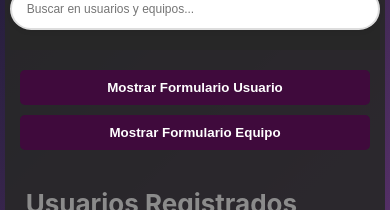
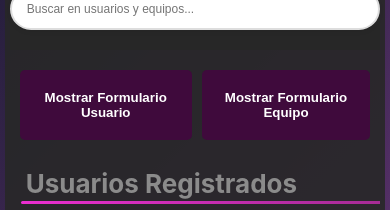
Before and after one commit to odeado/gestion-usuarios-equipos, a React (Create React App) app: page / in a window 390 px wide. Shown: the part 172-382 px from the top of the page. Built offline with nearby package versions, Linux system fonts and the light colour scheme; no server answers; the database is empty.

Commit message:
agregamos touch

```diff
--- a/src/App.css
+++ b/src/App.css
@@ -43,7 +43,7 @@ html, body, #root {
 
 .app-header {
   text-align: center;
-
+  color: #ffffff;
   padding: 0px;
   margin: 0px;
 
@@ -246,7 +246,7 @@ html, body, #root {
   background-color: #3f0a3c;
   color: white;
   border: none;
-  padding: 10px 15px;
+  padding: 30px 35px;
 
   border-radius: 5px;
   cursor: pointer;
@@ -401,13 +401,26 @@ html, body, #root {
 
    .form-toggle-buttons {
     display: flex;
-    flex-direction: column;
+    flex-direction: row;
+    gap: 10px;
   }
 
-  .toggle-form-btn {
-    margin-bottom: 10px;
-    width: 100%;
-  }
+ .toggle-form-btn {
+  background-color: #3f0a3c;
+  color: white;
+  border: none;
+  padding: 20px 20px;
+
+  border-radius: 5px;
+  cursor: pointer;
+  transition: all 0.3s ease;
+  font-weight: bold;
+}
+
+.toggle-form-btn:hover {
+  background-color: #070406;
+  transform: translateY(-2px);
+}
 
 
 
--- a/src/components/EquipDetailsModal.css
+++ b/src/components/EquipDetailsModal.css
@@ -30,14 +30,11 @@
 }
 
 
-/* Estilos para modo edición */
-.image-upload-container {
-  margin-bottom: 20px;
-}
+
 
 .image-previewE {
   display: flex;
-  flex-direction: column-reverse;
+  gap: 10px;
   flex-wrap: wrap;
   align-items: center;
   margin-top: 10px;
@@ -337,7 +334,17 @@
   cursor: pointer;
 }
 
+  .modal-headerE {
+    display: flex;
+    color: #f1f1f1;
+
+  }
+
 @media (max-width: 768px) {
+
+
+
+
   .equipment-data-section {
     width: 100%;
     padding: 10px;
@@ -356,18 +363,18 @@
   .edit-form {
   display: flex;
   flex-direction: row;
-  gap: 20px;
+  gap: 5px;
   width: 100%;
 }
 
   .modal-contentE {
     display: flex;
     flex-direction: column;
-    max-width: 100%;
+
     flex-wrap: nowrap;
-    width: 90%;
-    height: auto;
-    max-height: 100vh;
+
+
+    height: 100vh;
     overflow-y: auto;
   }
 
@@ -376,6 +383,32 @@
     display: flex;
     flex-direction: column;
     gap: 10px;
+  }
+
+  .image-upload-container {
+    margin-bottom: 10px;
+    width: 50%;
+  }
+
+  .form-groupE {
+    width: max-content;
+    margin-bottom: 15px;
+  }
+
+  .form-groupDatosE {
+    width: 50%;
+  }
+
+  .modal-bodyE {
+    padding: 10px;
+    overflow-y: auto; /* Permite el scroll interno */
+    flex: 1;
+  }
+
+  .modal-headerE {
+    display: flex;
+    color: #f1f1f1;
+
   }
 
 .form-groupE label {
@@ -393,4 +426,12 @@
   font-size: 12px;
 }
 
+.modal-actionsE {
+  display: flex;
+  justify-content: center;
+  flex-wrap: wrap;
+  gap: 10px;
+  margin-top: 20px;
+
 }
+}
--- a/src/components/EquipDetailsModal.js
+++ b/src/components/EquipDetailsModal.js
@@ -191,7 +191,7 @@ const handleSave = async () => {
                 {errors.form && <div className="error-message">{errors.form}</div>}
 
 
-                  <div className="form-groupE image-upload-container">
+                  <div className="image-upload-container">
                   <label>Imagen del Equipo:</label>
                   {editedEquipment.imageBase64 ? (
                    <div className="image-previewE">
```
